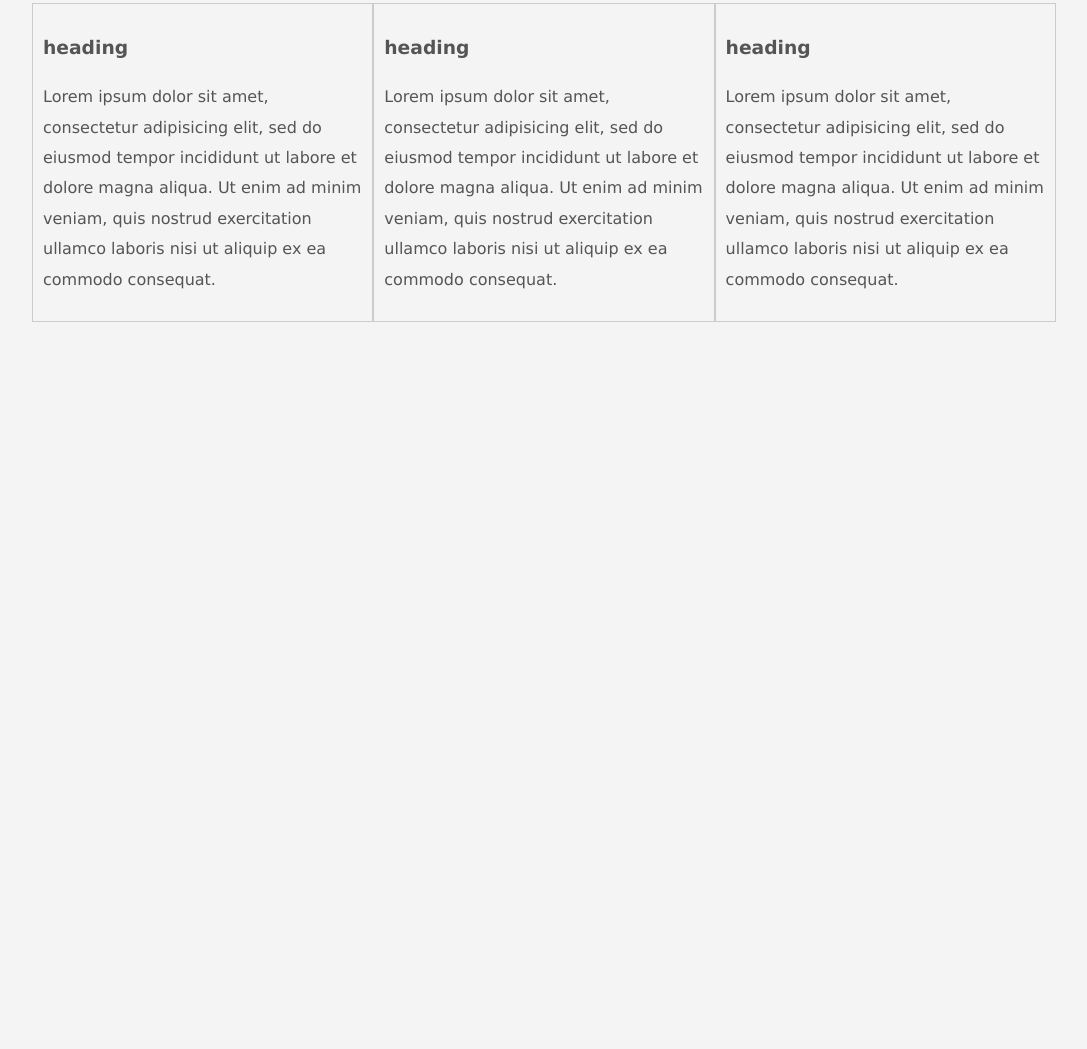
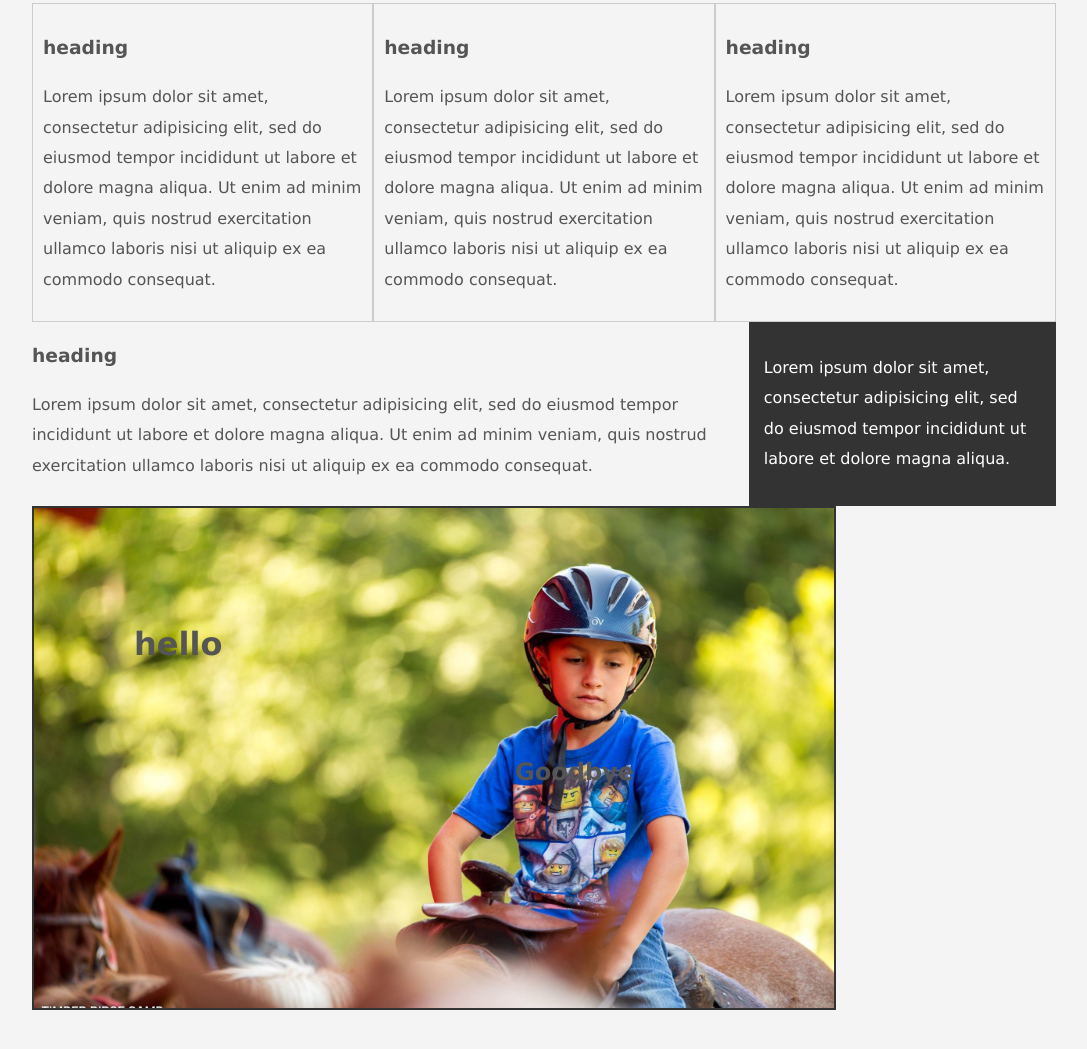
Before and after one commit to JuanTapia/remote-practice, a plain HTML site: page index.html in a window 1280 px wide. Shown: the part 1131-2180 px from the top of the page, without its empty margins (96-1183 px from the left). Before the commit the page ends 1634 px from the top, so only its background shows below. Drawn offline with Linux system fonts and the light colour scheme.

Commit message:
some progress

```diff
--- a/css/presentation.css
+++ b/css/presentation.css
@@ -26,7 +26,7 @@ a:active{
 }
 
 a:visited{
-  color:black;
+  /* color:black; */
 }
 .container{
   width:80%;
@@ -96,13 +96,13 @@ a:visited{
   padding:8px;
   width: 100%;
 }
-.my-form input[type="submit"]{
+.button/*my-form input[type="submit"]*/{
   background-color: #333;
   color:#fff;
   padding:10px 15px;
 }
 
-/*this works for elements that have the same width  */
+/*this works for elements that have the same width --flexbox takes care of this nicely!! */
 .block{
   float:left;
   width: 33.33%;
@@ -110,3 +110,41 @@ a:visited{
   padding:10px;
   box-sizing: border-box;
 }
+#main-area{
+  float: left;
+  width:70%;
+}
+#sidebar{
+  float: right;
+  width:30%;
+  background-color: #333;
+  color: #fff;
+  padding: 15px;
+  box-sizing: border-box;
+}
+.clr{
+  clear: both;
+}
+.p-box{
+  width: 800px;
+  height: 500px;
+  border:2px solid #333;
+  position: relative;
+  background-image: url('../pictures/Noah.jpg');
+  background-repeat: no-repeat;
+  background-size: 800px;
+}
+.p-box h1{
+  position: absolute;
+  top:100px;
+  left: 100px;
+}
+.p-box h2{
+  position: absolute;
+  bottom: 200px;
+  right: 200px;
+}
+.fix-me{
+  position: fixed;
+  top: 500px;
+}
--- a/index.html
+++ b/index.html
@@ -51,8 +51,21 @@
         <h3>heading</h3>
         <p>Lorem ipsum dolor sit amet, consectetur adipisicing elit, sed do eiusmod tempor incididunt ut labore et dolore magna aliqua. Ut enim ad minim veniam, quis nostrud exercitation ullamco laboris nisi ut aliquip ex ea commodo consequat.</p>
       </div>
+      <div id="main-area">
+        <h3>heading</h3>
+        <p>Lorem ipsum dolor sit amet, consectetur adipisicing elit, sed do eiusmod tempor incididunt ut labore et dolore magna aliqua. Ut enim ad minim veniam, quis nostrud exercitation ullamco laboris nisi ut aliquip ex ea commodo consequat.</p>
+      </div>
+      <div id="sidebar">
+        <p>Lorem ipsum dolor sit amet, consectetur adipisicing elit, sed do eiusmod tempor incididunt ut labore et dolore magna aliqua. </p>
+      </div>
+      <div class="clr"></div>
+      <div class="p-box">
+        <h1>hello</h1>
+        <h2>Goodbye</h2>
+      </div>
     </div><!--Container div -->
-    <div style="margin-top:500px;"></div>
+    <a class="fix-me button" href="#">Hello</a>
+    <div style="margin-top:900px;"></div>
     <!-- this div above is to create a empty space at the bottom of the screen or it will push everything up-->
   </body>
 </html>
```
Also changed, not shown: pictures/Noah.jpg (added), 1 other file.
